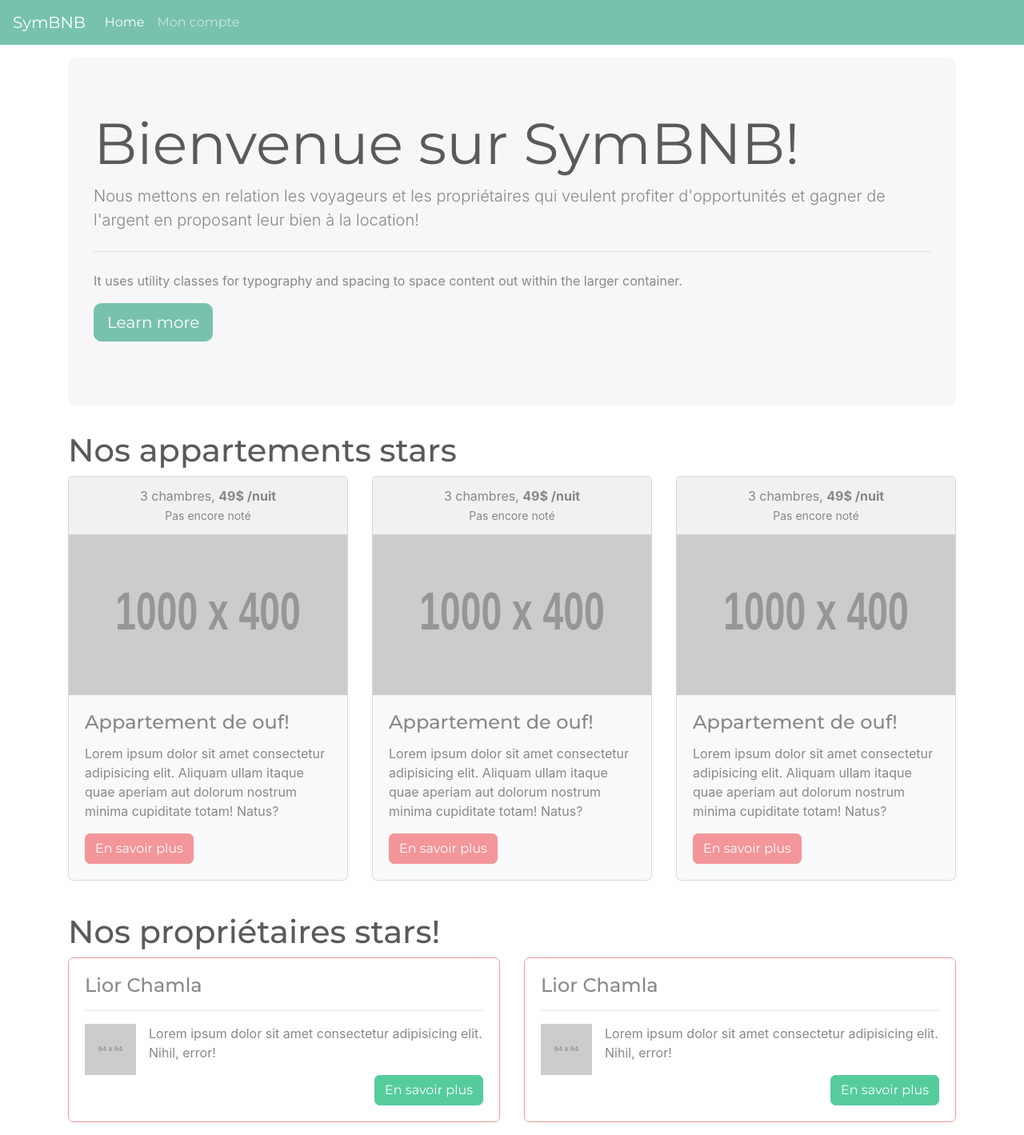
After one commit to DevFabi/SymBNB, a Symfony app: template templates/home.html.twig in a window 1280 px wide. The commit adds this page. Shown: the whole page at 80% size. Run offline with Twig, Linux system fonts and the light colour scheme; the template is opened without the code that fills it, so the values that code supplies are empty; grey boxes labelled with a size stand in for pictures from a placeholder-image service; some libraries are stand-ins or nearby versions.

Commit message:
Home page

```diff
--- a/templates/base.html.twig
+++ b/templates/base.html.twig
@@ -1,12 +1,40 @@
 <!DOCTYPE html>
 <html>
+
 <head>
     <meta charset="UTF-8">
     <title>{% block title %}Welcome!{% endblock %}</title>
+    <link rel="stylesheet" href="https://bootswatch.com/4/minty/bootstrap.min.css">
     {% block stylesheets %}{% endblock %}
 </head>
+
 <body>
+    <nav class="navbar navbar-expand-lg navbar-dark bg-primary">
+        <a class="navbar-brand" href="{{path('homepage')}}">SymBNB</a>
+        <button class="navbar-toggler" type="button" data-toggle="collapse" data-target="#navbarColor01" aria-controls="navbarColor01"
+            aria-expanded="false" aria-label="Toggle navigation">
+            <span class="navbar-toggler-icon"></span>
+        </button>
+
+        <div class="collapse navbar-collapse" id="navbarColor01">
+            <ul class="navbar-nav mr-auto">
+                <li class="nav-item active">
+                    <a class="nav-link" href="{{path('homepage')}}">Home <span class="sr-only">(current)</span></a>
+                </li>
+                <li class="nav-item ml-auto">
+                    <a class="nav-link" href="#">Mon compte</a>
+                </li>
+            </ul>
+        </div>
+    </nav>
     {% block body %}{% endblock %}
+    <script src="https://stackpath.bootstrapcdn.com/bootstrap/4.1.3/js/bootstrap.min.js" integrity="sha384-ChfqqxuZUCnJSK3+MXmPNIyE6ZbWh2IMqE241rYiqJxyMiZ6OW/JmZQ5stwEULTy"
+        crossorigin="anonymous"></script>
+    <script src="https://code.jquery.com/jquery-3.3.1.slim.min.js" integrity="sha384-q8i/X+965DzO0rT7abK41JStQIAqVgRVzpbzo5smXKp4YfRvH+8abtTE1Pi6jizo"
+        crossorigin="anonymous"></script>
+    <script src="https://cdnjs.cloudflare.com/ajax/libs/popper.js/1.14.3/umd/popper.min.js" integrity="sha384-ZMP7rVo3mIykV+2+9J3UJ46jBk0WLaUAdn689aCwoqbBJiSnjAK/l8WvCWPIPm49"
+        crossorigin="anonymous"></script>
     {% block javascripts %}{% endblock %}
 </body>
+
 </html>
--- /dev/null
+++ b/templates/home.html.twig
@@ -0,0 +1,116 @@
+{% extends 'base.html.twig' %}
+{% block title %}Bienvenue !{% endblock %}
+{% block stylesheets %}{% endblock %}
+
+{% block body %}
+<div class="container">
+    <div class="jumbotron mt-3">
+        <h1 class="display-3">Bienvenue sur SymBNB!</h1>
+        <p class="lead">Nous mettons en relation les voyageurs et les propriétaires qui veulent profiter d'opportunités
+            et gagner de l'argent en proposant leur bien à la location!</p>
+        <hr class="my-4">
+        <p>It uses utility classes for typography and spacing to space content out within the larger container.</p>
+        <p class="lead">
+            <a class="btn btn-primary btn-lg" href="#" role="button">Learn more</a>
+        </p>
+    </div>
+
+    <h2 class="h1 mt-3">Nos appartements stars</h2>
+    <div class="row">
+        <div class="col-md-4">
+            <div class="card bg-light mb-3">
+                <div class="card-header text-center">
+                    3 chambres, <strong>49$ /nuit</strong> <br>
+                    <small>Pas encore noté</small>
+                </div>
+                <img src="http://placehold.it/1000x400" alt="Image de l'appartement" style="height: 200px; width: 100%; display: block">
+                <div class="card-body">
+                    <h4 class="card-title">
+                        Appartement de ouf!
+                    </h4>
+                    <p class="card-text">
+                        Lorem ipsum dolor sit amet consectetur adipisicing elit. Aliquam ullam itaque quae aperiam aut
+                        dolorum nostrum minima cupiditate totam! Natus?
+                    </p>
+                    <a href="#" class="btn btn-secondary">En savoir plus</a>
+                </div>
+            </div>
+        </div>
+        <div class="col-md-4">
+            <div class="card bg-light mb-3">
+                <div class="card-header text-center">
+                    3 chambres, <strong>49$ /nuit</strong> <br>
+                    <small>Pas encore noté</small>
+                </div>
+                <img src="http://placehold.it/1000x400" alt="Image de l'appartement" style="height: 200px; width: 100%; display: block">
+                <div class="card-body">
+                    <h4 class="card-title">
+                        Appartement de ouf!
+                    </h4>
+                    <p class="card-text">
+                        Lorem ipsum dolor sit amet consectetur adipisicing elit. Aliquam ullam itaque quae aperiam aut
+                        dolorum nostrum minima cupiditate totam! Natus?
+                    </p>
+                    <a href="#" class="btn btn-secondary">En savoir plus</a>
+                </div>
+            </div>
+        </div>
+        <div class="col-md-4">
+            <div class="card bg-light mb-3">
+                <div class="card-header text-center">
+                    3 chambres, <strong>49$ /nuit</strong> <br>
+                    <small>Pas encore noté</small>
+                </div>
+                <img src="http://placehold.it/1000x400" alt="Image de l'appartement" style="height: 200px; width: 100%; display: block">
+                <div class="card-body">
+                    <h4 class="card-title">
+                        Appartement de ouf!
+                    </h4>
+                    <p class="card-text">
+                        Lorem ipsum dolor sit amet consectetur adipisicing elit. Aliquam ullam itaque quae aperiam aut
+                        dolorum nostrum minima cupiditate totam! Natus?
+                    </p>
+                    <a href="#" class="btn btn-secondary">En savoir plus</a>
+                </div>
+            </div>
+        </div>
+    </div>
+
+    <h2 class="h1 mt-4">Nos propriétaires stars!</h2>
+    <div class="row">
+        <div class="col">
+            <div class="card border-secondary mb-3">
+                <div class="card-body">
+                    <h4 class="card-title">Lior Chamla</h4>
+                    <hr>
+                    <div class="card-text">
+                        <img src="http://placehold.it/64x64" alt="sdf" class="float-left mr-3">
+                        <p>Lorem ipsum dolor sit amet consectetur adipisicing elit. Nihil, error!</p>
+                        <a href="#" class="btn btn-success float-right">En savoir plus</a>
+                    </div>
+                </div>
+
+            </div>
+        </div>
+        <div class="col">
+            <div class="card border-secondary mb-3">
+                <div class="card-body">
+                    <h4 class="card-title">Lior Chamla</h4>
+                    <hr>
+                    <div class="card-text">
+                        <img src="http://placehold.it/64x64" alt="sdf" class="float-left mr-3">
+                        <p>Lorem ipsum dolor sit amet consectetur adipisicing elit. Nihil, error!</p>
+                        <a href="#" class="btn btn-success float-right">En savoir plus</a>
+                    </div>
+                </div>
+
+            </div>
+        </div>
+    </div>
+</div>
+
+
+{% endblock %}
+
+{% block javascripts %}
+{% endblock %}
```
Also changed, not shown: src/Controller/HomeController.php (added, +34 -0 lines). Lines whose indentation alone changed are shown as unchanged.
